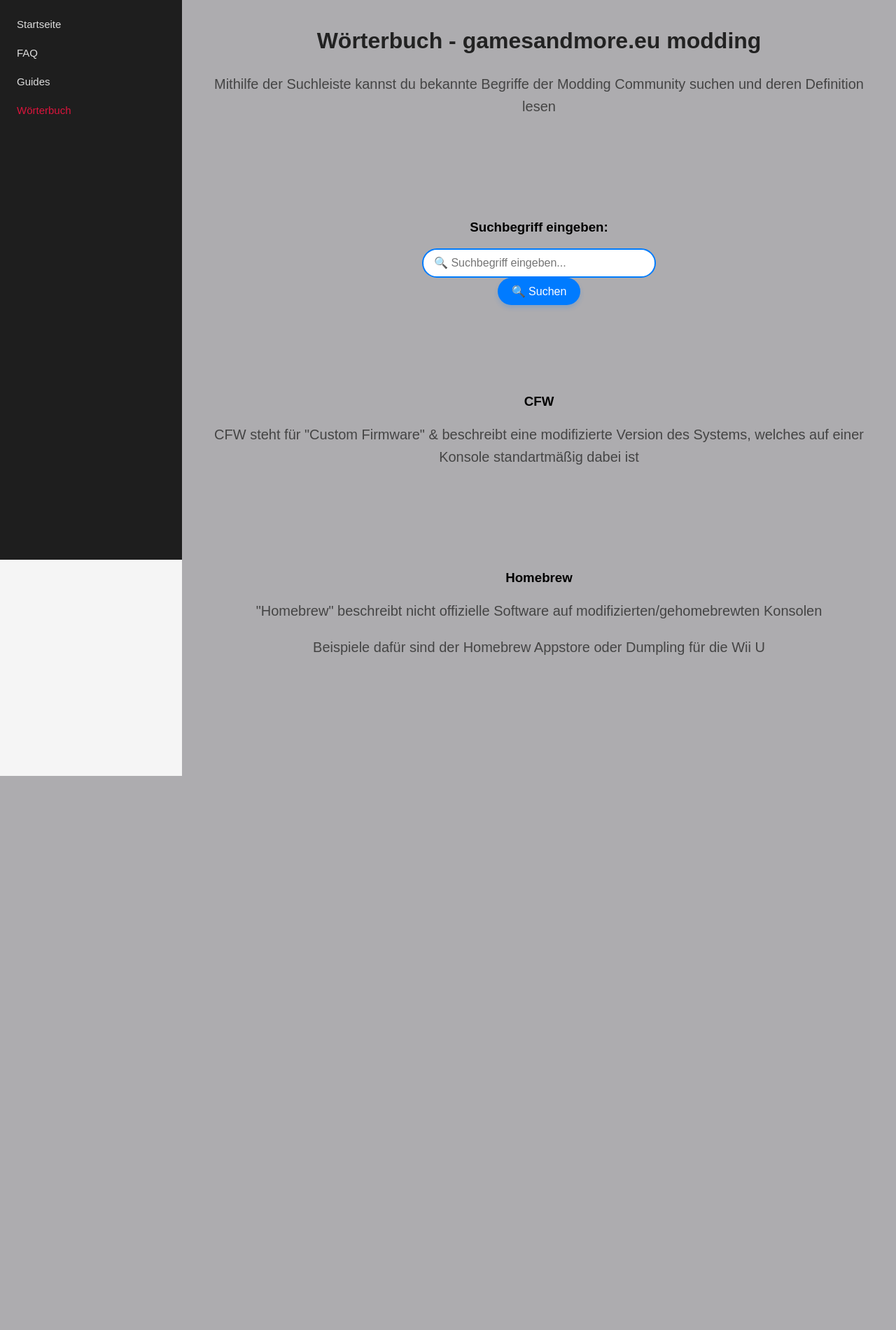
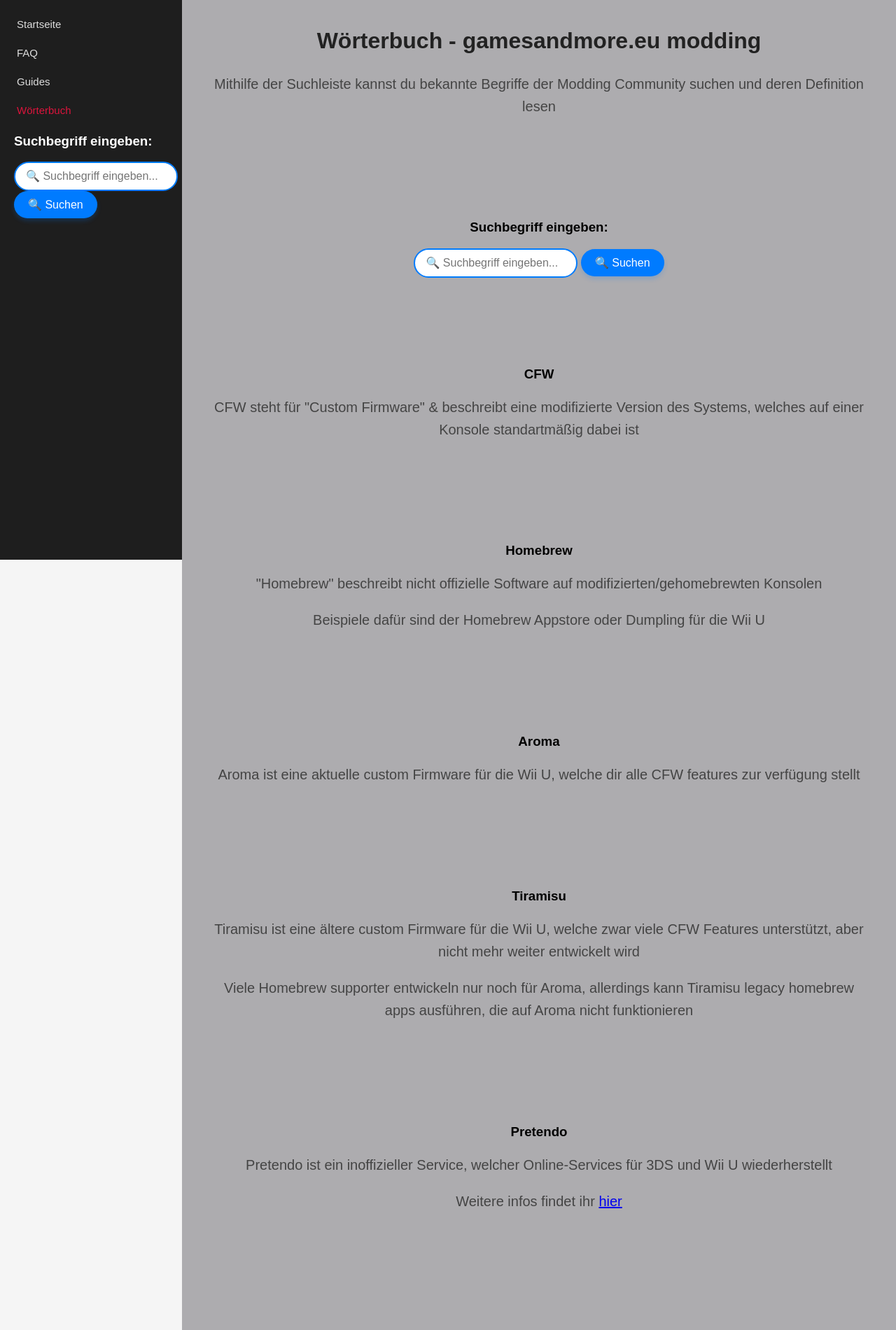
Before and after one commit to Supergamer45550/gamesandmore.eu-modding, a PHP site: page /de/worterbuch.html in a window 1280 px wide. Shown: the whole page at 70% size. Before the commit the page ends 1109 px from the top, so only its background shows below. Run offline with PHP 8.4, Linux system fonts and the light colour scheme.

Commit message:
updated de/wörterbuch
de/worterbuch,html; added new descriptions

de/search-field.css: edited the search bar

```diff
--- a/de/search-field.css
+++ b/de/search-field.css
@@ -3,7 +3,7 @@
 
 .search-input {
     width: 100%;
-    max-width: 300px;
+    max-width: 200px;
     padding: 10px 15px;
     font-size: 16px;
     border: 2px solid #007BFF;
--- a/de/worterbuch.html
+++ b/de/worterbuch.html
@@ -22,6 +22,11 @@
                 <li><a href="#" class="active">Wörterbuch</a></li>
             </ul>
         </nav>
+            <section>
+            <h3>Suchbegriff eingeben:</h3>
+            <input type="text" id="searchField" placeholder="🔍 Suchbegriff eingeben..." class="search-input">
+            <button onclick="searchTerm()" class="search-button">🔍 Suchen</button>
+        </section>
     </aside>
 
     <main class="content">
@@ -47,6 +52,23 @@
             <P>Beispiele dafür sind der Homebrew Appstore oder Dumpling für die Wii U</P>
         </section>
         <br><br><br><br><br><br>
+        <section id="aroma">
+            <h3>Aroma</h3>
+            <p>Aroma ist eine aktuelle custom Firmware für die Wii U, welche dir alle CFW features zur verfügung stellt</p>
+        </section>
+        <br><br><br><br><br><br>
+        <section id="tiramisu">
+            <h3>Tiramisu</h3>
+            <p>Tiramisu ist eine ältere custom Firmware für die Wii U, welche zwar viele CFW Features unterstützt, aber nicht mehr weiter entwickelt wird</p>
+            <p>Viele Homebrew supporter entwickeln nur noch für Aroma, allerdings kann Tiramisu legacy homebrew apps ausführen, die auf Aroma nicht funktionieren</p>
+        </section>
+        <br><br><br><br><br><br>
+        <section id="pretendo">
+            <h3>Pretendo</h3>
+            <p>Pretendo ist ein inoffizieller Service, welcher Online-Services für 3DS und Wii U wiederherstellt</p>
+            <p>Weitere infos findet ihr <a href="https://pretendo.network/">hier</a></p>
+        </section>
+        <br><br><br><br><br><br>
     </main>
 </div>
 
```
